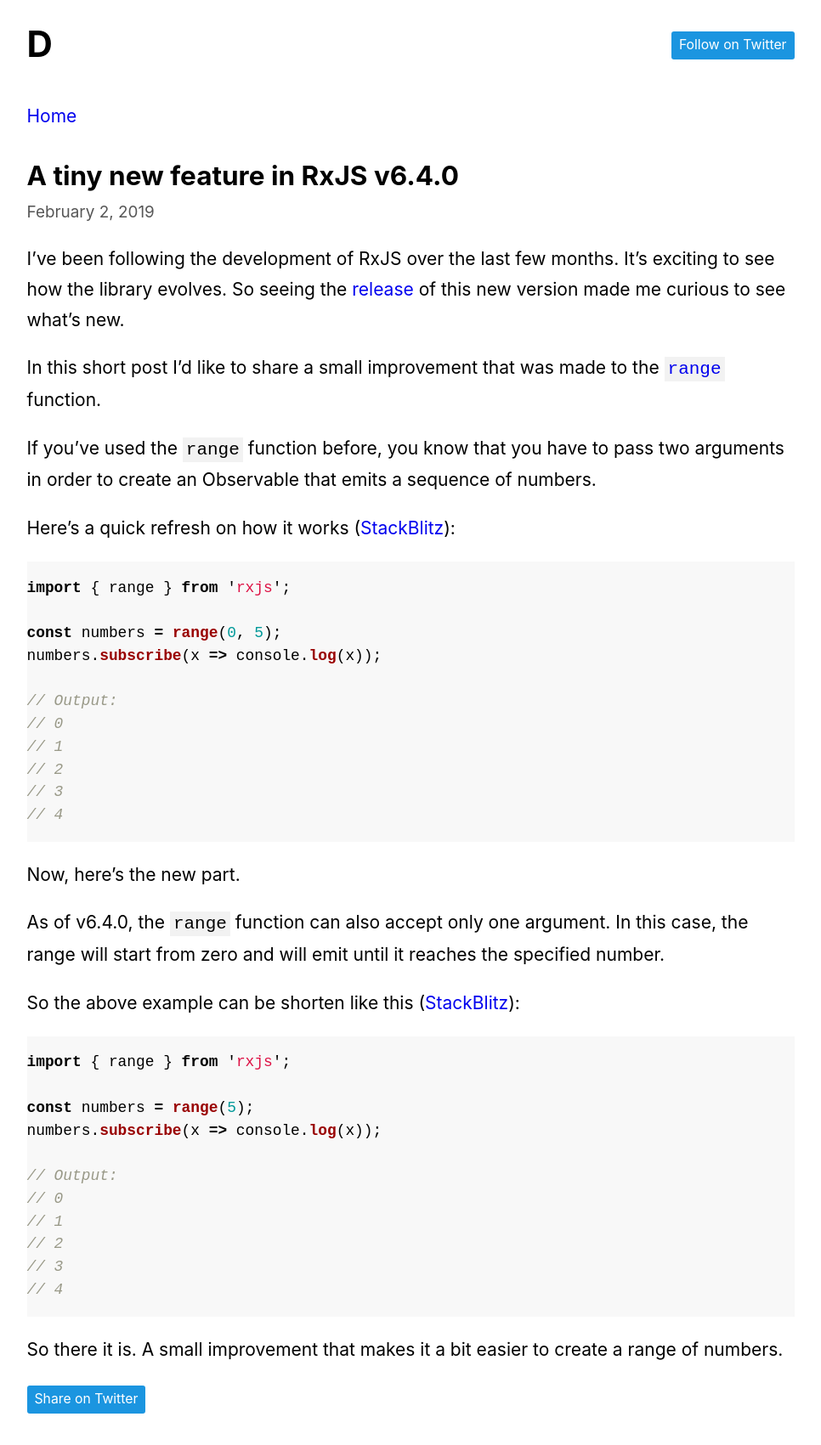
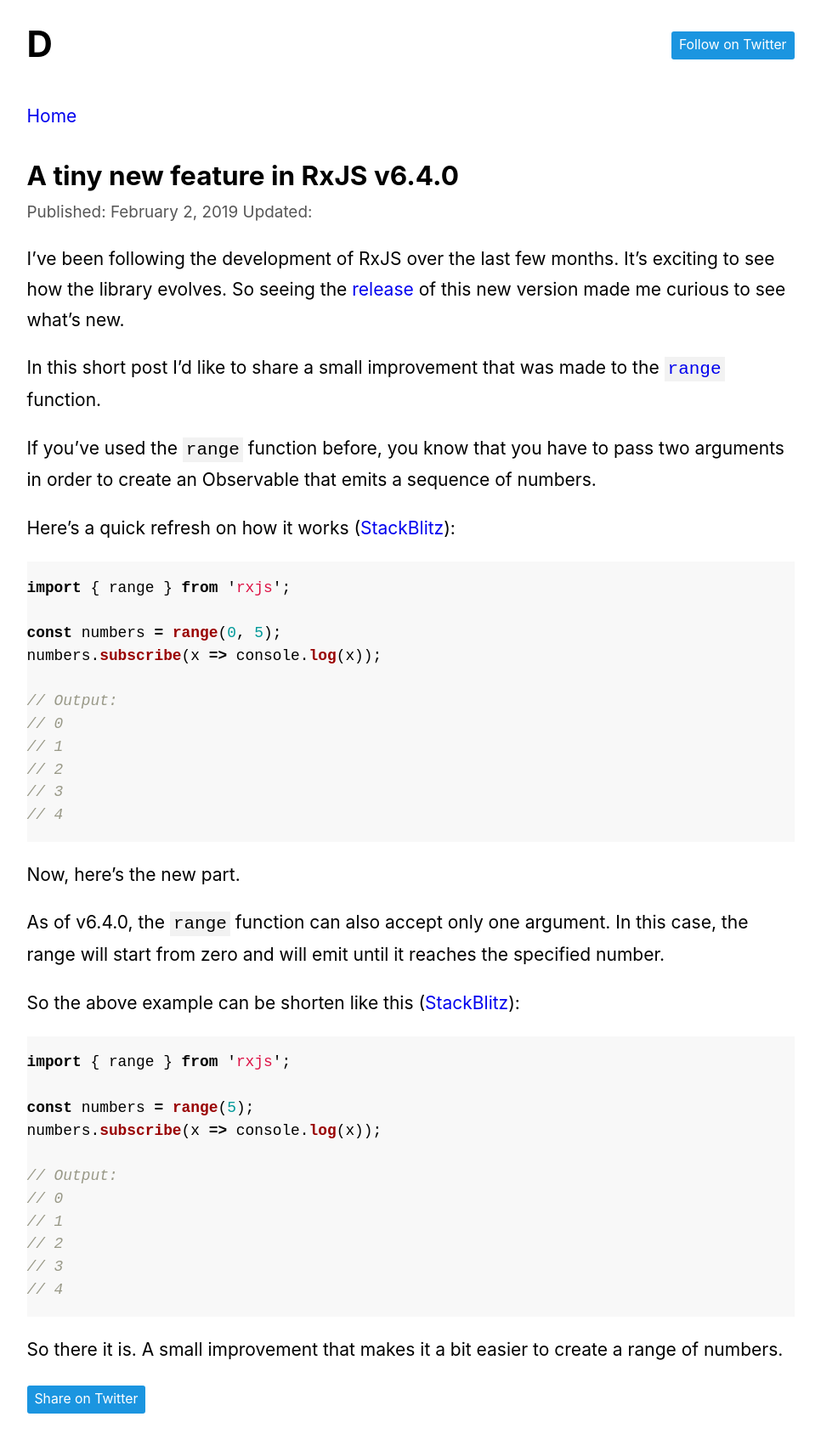
Before and after one commit to dzhavat/dzhavat.github.io, a Jekyll site: the page built from _posts/2019-02-02-a-tiny-new-feature-in-rxjs-v6-4-0.md, in a window 1280 px wide. Shown: the whole page at 85% size, without its empty margins (157-1123 px from the left). Built offline with Jekyll 4.4.1, drawn with Linux system fonts in a browser that asks for light colours.

Commit message:
Update published.html

```diff
--- a/_includes/published.html
+++ b/_includes/published.html
@@ -1 +1,6 @@
-<p class="publish-date"><time pubdate="">{{ page.date | date: "%B %-d, %Y" }}</time></p>
+<p class="publish-date">
+  Published: <time pubdate="">{{ page.date | date: "%B %-d, %Y" }}</time>
+  {{ if page.updated_date }}
+    Updated: <time pubdate="">{{ page.updated_date | date: "%B %-d, %Y" }}</time>
+  {{ endif }}
+</p>
```
